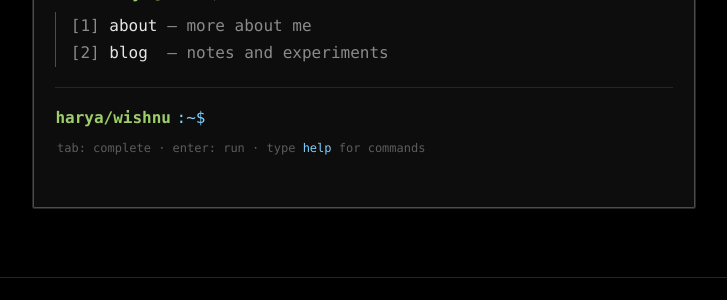
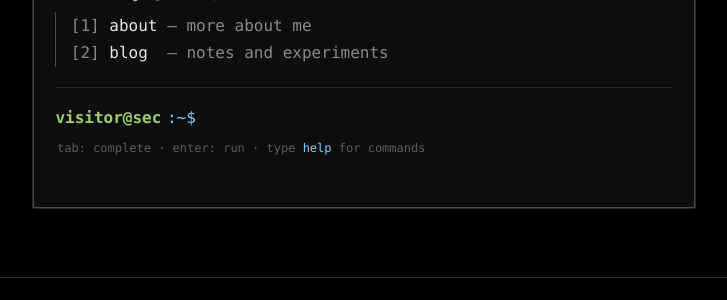
Before and after one commit to bhanuharya/bhanuharya.github.io, a Jekyll site: the page built from index.md, in a window 1280 px wide. Shown: the part 1207-1507 px from the top of the page, without its empty margins (276-1003 px from the left). Built offline with Jekyll 4.4.1, drawn with Linux system fonts in a browser that asks for light colours.

Commit message:
Label interactive prompt for visitors

```diff
--- a/_layouts/home.html
+++ b/_layouts/home.html
@@ -76,7 +76,7 @@ layout: default
 
     <form class="visitor-cli" data-visitor-cli autocomplete="off">
       <div class="line visitor-cli-line">
-        <label class="prompt" for="visitor-command">harya/wishnu</label><span class="loc">:~$</span>
+        <label class="prompt" for="visitor-command">visitor@sec</label><span class="loc">:~$</span>
         <input id="visitor-command" name="command" type="text" spellcheck="false" autocapitalize="none" autocomplete="off" aria-autocomplete="list" aria-controls="visitor-suggestions" aria-describedby="visitor-cli-help">
       </div>
       <div id="visitor-cli-help" class="visitor-cli-help">tab: complete · enter: run · type <span>help</span> for commands</div>
```
